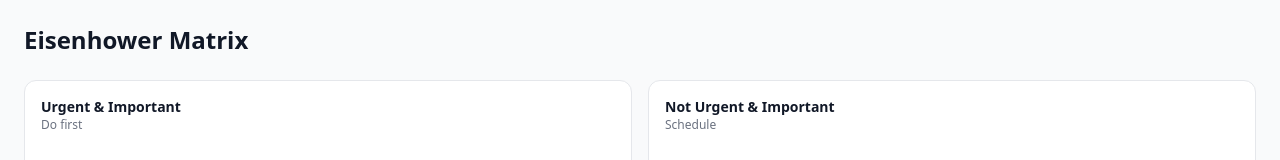
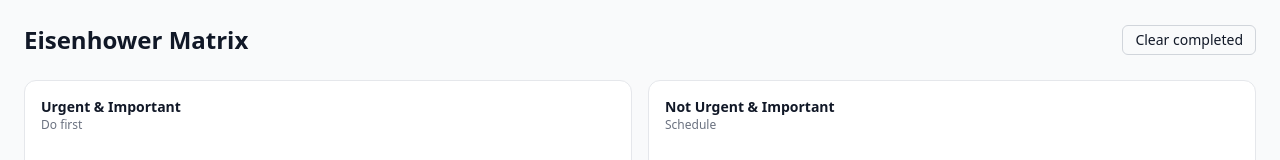
Before and after one commit to prateek-mehra/minimal-eisenhower, a React (Vite) app: page / in a window 1280 px wide. Shown: the top 160 px of the page. Built offline with nearby package versions, Linux system fonts and the light colour scheme.

Commit message:
added clear completed button

```diff
--- a/src/App.jsx
+++ b/src/App.jsx
@@ -46,6 +46,10 @@ export default function App() {
       )
     )
   }
+
+  const clearCompleted = () => {
+  setTasks(prev => prev.filter(t => !t.completed))
+}
 
   const reorderTasks = (quadrantTasks, from, to) => {
     const reordered = arrayMove(quadrantTasks, from, to)
@@ -115,9 +119,19 @@ export default function App() {
 
   return (
     <div className="min-h-screen bg-gray-50 p-6">
-      <h1 className="text-2xl font-semibold mb-6">
-        Eisenhower Matrix
-      </h1>
+      <div className="flex items-center justify-between mb-6">
+  <h1 className="text-2xl font-semibold">
+    Eisenhower Matrix
+  </h1>
+
+  <button
+    onClick={clearCompleted}
+    className="text-sm px-3 py-1 rounded-md border border-gray-300 hover:bg-gray-100"
+  >
+    Clear completed
+  </button>
+</div>
+
 
       <DndContext
         collisionDetection={closestCenter}
```
